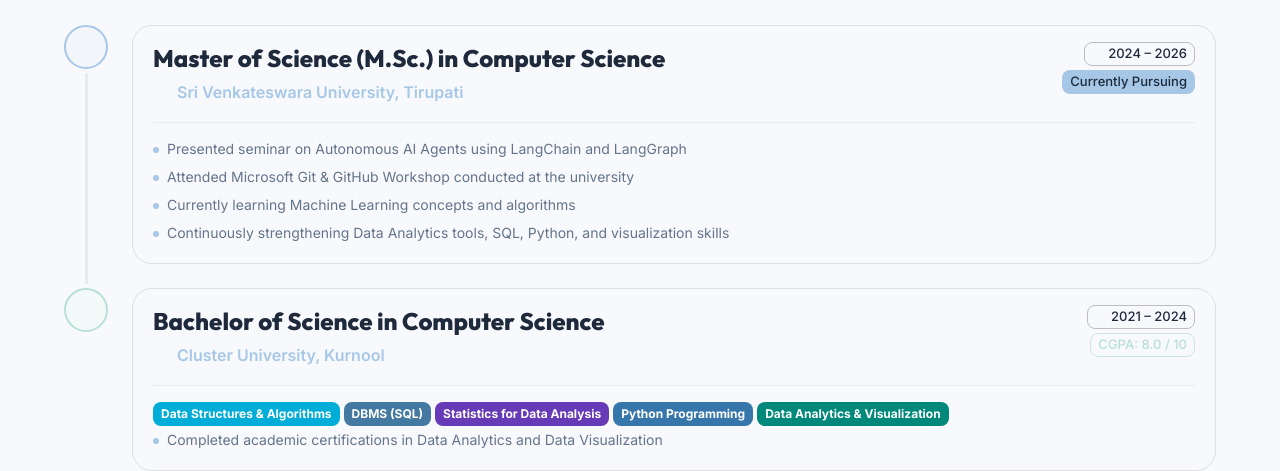
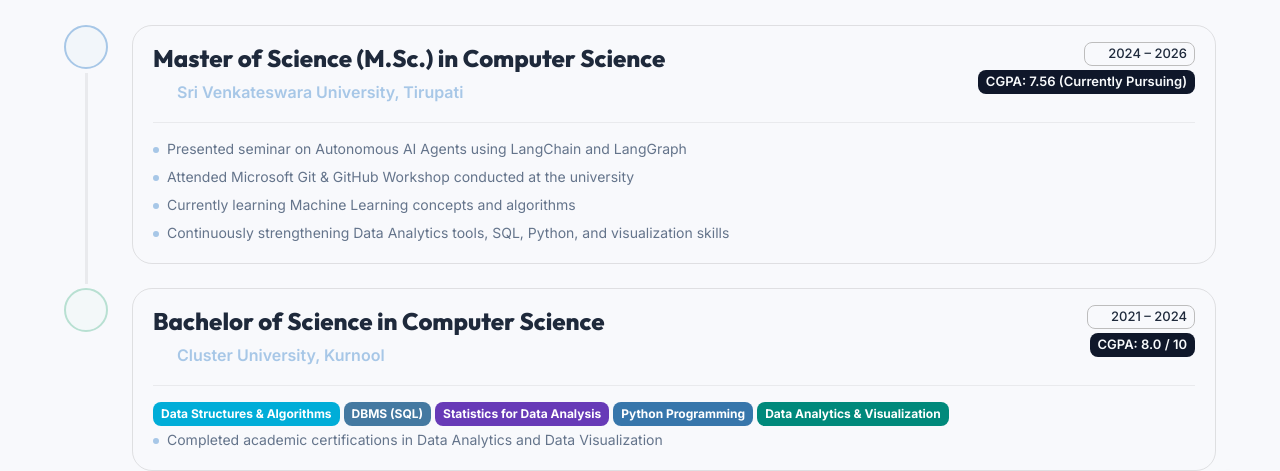
Before and after one commit to mrkarthik14/portfolio-app, a Next.js app: page /education in a window 1280 px wide. Shown: the part 240-711 px from the top of the page. Built offline with nearby package versions, Linux system fonts and the light colour scheme; some icons are missing.

Commit message:
masters cgpa update

```diff
--- a/src/app/education/page.tsx
+++ b/src/app/education/page.tsx
@@ -20,7 +20,7 @@ const education = [
         degree: 'Master of Science (M.Sc.) in Computer Science',
         institution: 'Sri Venkateswara University, Tirupati',
         duration: '2024 – 2026',
-        status: 'Currently Pursuing',
+        status: 'CGPA: 7.56 (Currently Pursuing)',
         highlights: [
             'Presented seminar on Autonomous AI Agents using LangChain and LangGraph',
             'Attended Microsoft Git & GitHub Workshop conducted at the university',
@@ -267,8 +267,12 @@ export default function EducationPage() {
                                             <Chip
                                                 label={edu.status}
                                                 size="small"
-                                                color={i === 0 ? 'primary' : 'success'}
-                                                variant={i === 0 ? 'filled' : 'outlined'}
+                                                sx={{
+                                                    bgcolor: theme.palette.mode === 'dark' ? '#1e293b' : '#0f172a',
+                                                    color: '#f8fafc',
+                                                    fontWeight: 600,
+                                                    border: 'none'
+                                                }}
                                             />
                                         </Stack>
                                     </Stack>
```
